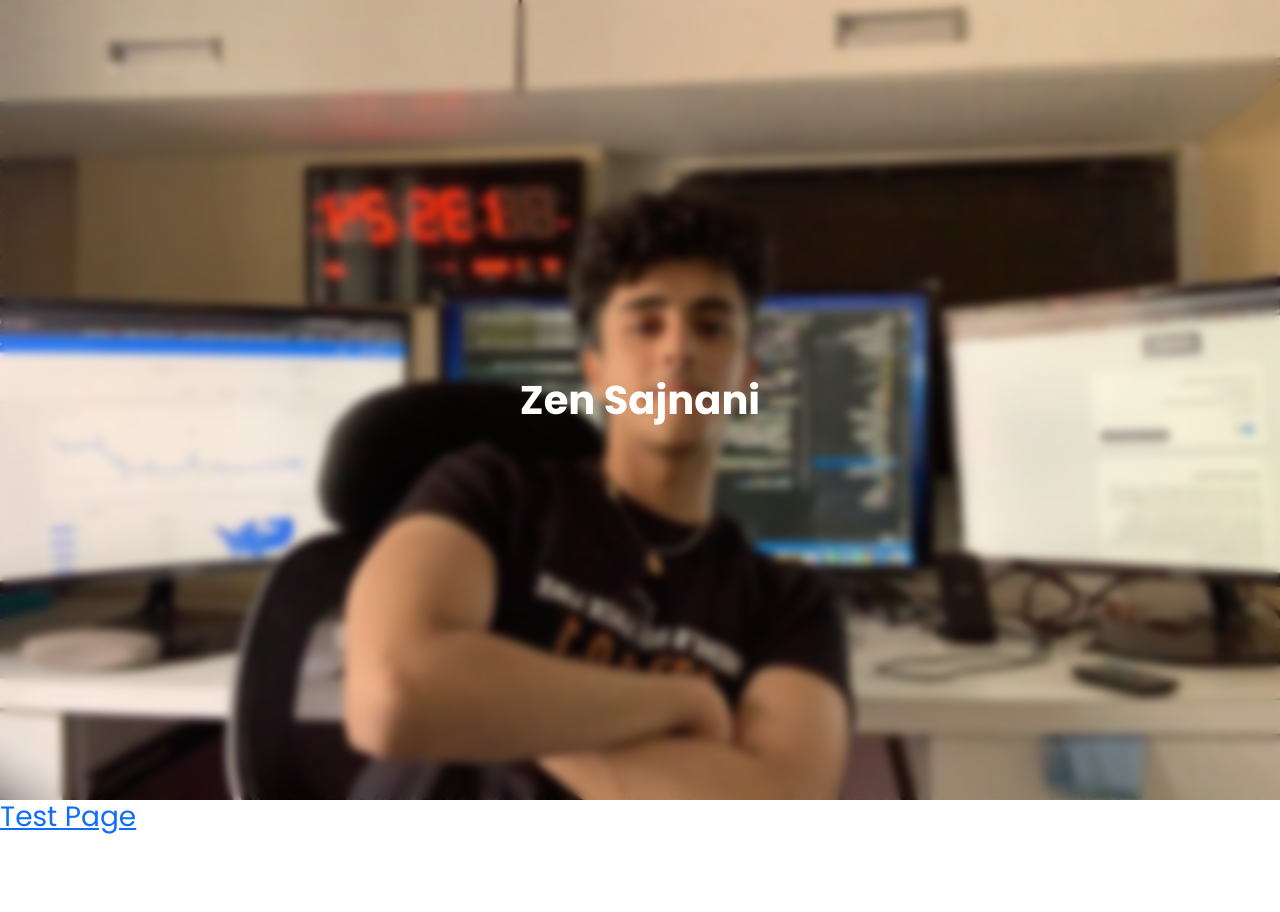
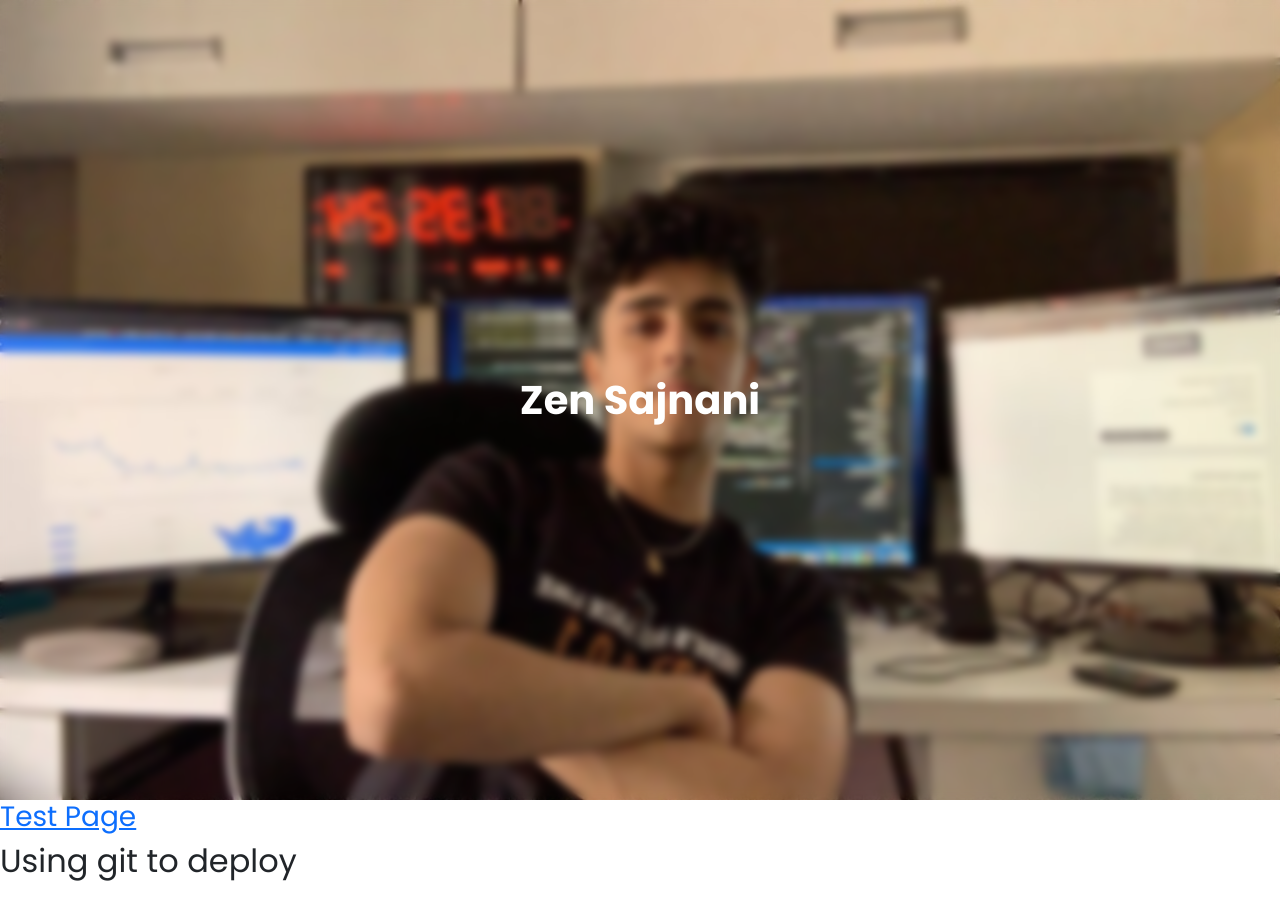
Before and after one commit to zensajnani/test.zensajnani.com, a plain HTML site: page index.html in a window 1280 px wide. Before the commit the page ends 866 px from the top, so only its background shows below. Drawn offline with nearby package versions, Linux system fonts and the light colour scheme.

Commit message:
Updated index.html

```diff
--- a/index.html
+++ b/index.html
@@ -26,6 +26,7 @@
         <a href="test.html"><h3>Test Page</h3></a>
 
     </div>
+    <h2>Using git to deploy</h2>
 </div>
 </body>
 </html>
```
